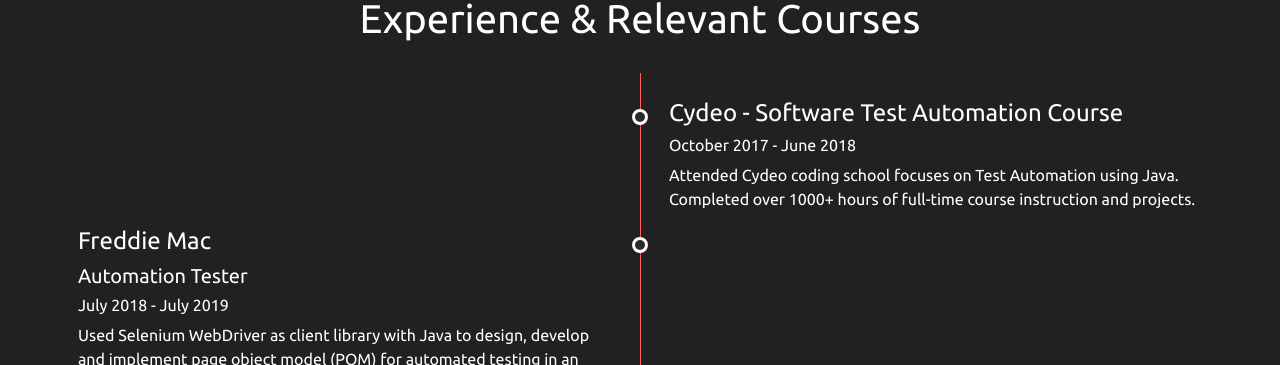
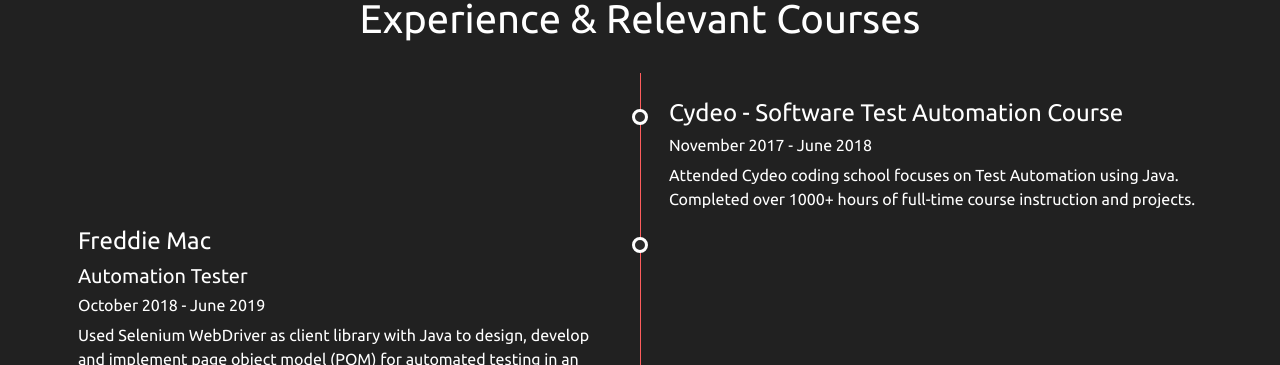
Before and after one commit to BusraUygur/portfolio-project, a React (Create React App) app: page / in a window 1280 px wide. Shown: the part 1516-1881 px from the top of the page. Built offline with nearby package versions, Linux system fonts and the light colour scheme.

Commit message:
Update Exp

```diff
--- a/src/components/Experience.js
+++ b/src/components/Experience.js
@@ -11,7 +11,7 @@
 					<div className="marker" />
 					<div className="timeline-content">
 						<h4>Cydeo - Software Test Automation Course</h4>
-						<h6>October 2017 - June 2018</h6>
+						<h6>November 2017 - June 2018</h6>
 						<p>
 							Attended Cydeo coding school focuses on Test Automation using Java. Completed over 1000+
 							hours of full-time course instruction and projects.
@@ -23,7 +23,7 @@
 					<div className="timeline-content">
 						<h4>Freddie Mac</h4>
 						<h5>Automation Tester</h5>
-						<h6>July 2018 - July 2019</h6>
+						<h6>October 2018 - June 2019</h6>
 						<p>
 							Used Selenium WebDriver as client library with Java to design, develop and implement page
 							object model (POM) for automated testing in an agile environment.
```
